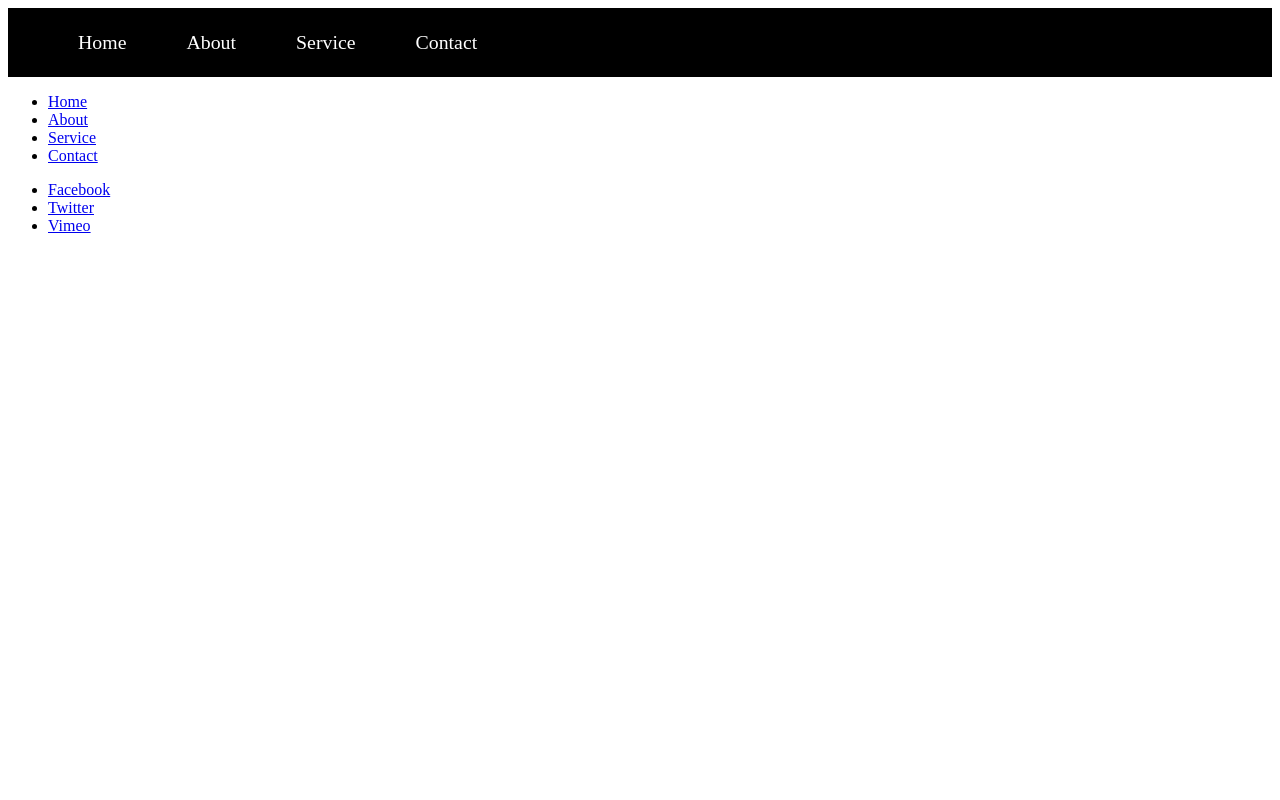
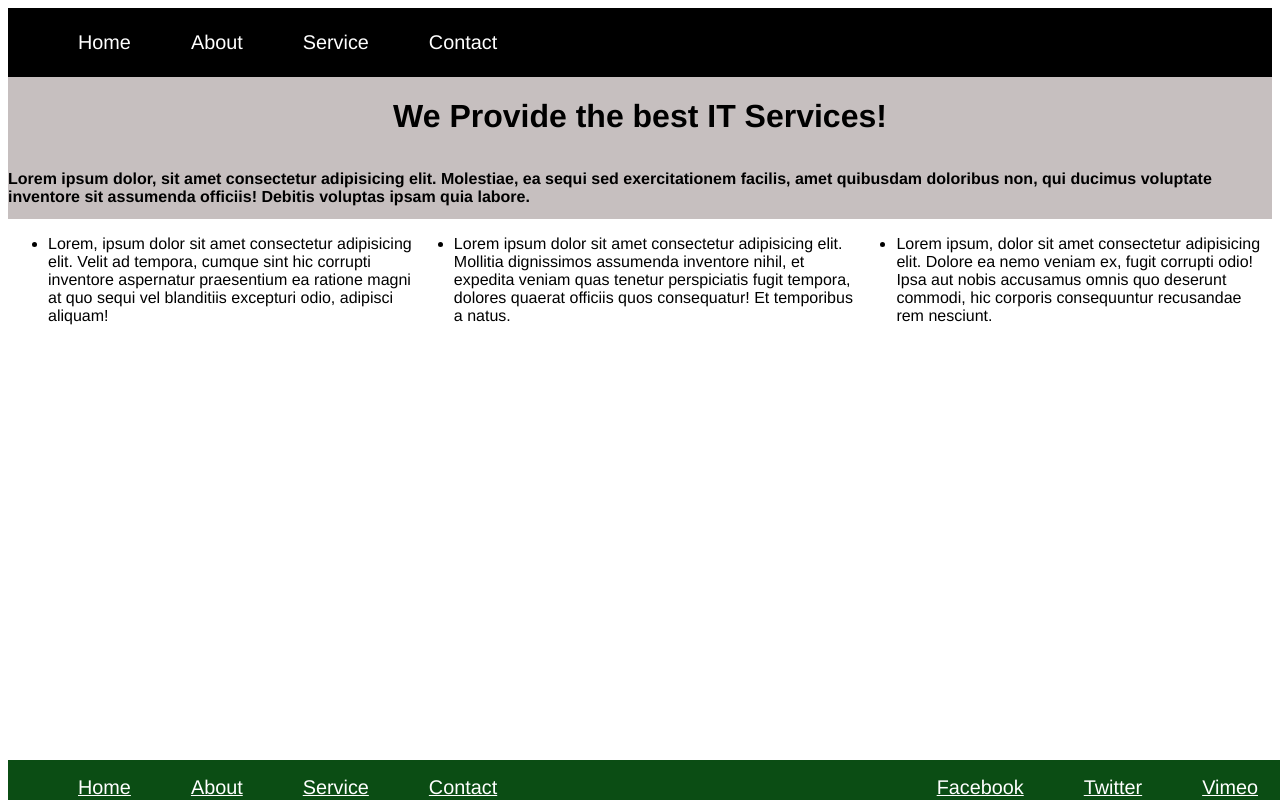
Before and after one commit to Rebekah818/css_assignment, a plain HTML site: page index.html in a window 1280 px wide. Drawn offline with Linux system fonts and the light colour scheme.

Commit message:
added hero and lists

```diff
--- a/index.css
+++ b/index.css
@@ -1,4 +1,7 @@
-
+body {
+    display: flexbox;
+    font-family: Helvetica, Arial, Helvetica, sans-serif;
+}
 
 /* style header */
 header {
@@ -14,7 +17,7 @@ header a {
 }
 
 header nav {
-margin: 7px 0;
+    margin: 7px 0;
 }
 
 header nav ul {
@@ -24,12 +27,82 @@ header nav ul {
     align-items: center;
     list-style: none;
 }
+
 header nav ul li {
     display: inline;
 }
+
 header nav ul li a {
     margin: 0 30px;
     font-weight: lighter;
     font-size: 1.55vw;
 
 }
+/* style Hero */
+hero {
+    background-size: cover;
+    background-position: center;
+    background-color:  #c6bfbf;
+    display: flex;
+    justify-content: center;
+    flex-wrap: wrap;
+
+
+}
+
+hero h1{
+    font-family: Helvetica, Arial, Helvetica, sans-serif;
+}
+
+hero h2 {
+    font-size: 16px;
+    font-style: normal;
+    font-family: Helvetica, Arial, Helvetica, sans-serif;
+}
+/* style lists */
+section {
+    display: flex;
+    justify-content: space-between;
+}
+
+/* style footer */
+#footer {
+    position: fixed;
+    display: flex;
+    bottom: 0;
+    width: 100%;
+    /* Height of the footer*/
+    height: 40px;
+
+}
+
+footer {
+    background: #0b4d14;
+    width: 100%;
+    display: flex;
+    flex-wrap: wrap;
+    justify-content: space-between;
+    list-style: none;
+
+
+}
+
+footer ul {
+    display: flex;
+    flex-wrap: wrap;
+    list-style: none;
+
+
+}
+
+footer ul li {
+    display: inline;
+
+}
+
+footer ul li a {
+    margin: 30px;
+    font-weight: lighter;
+    font-size: 1.55vw;
+    color: white;
+}
--- a/index.html
+++ b/index.html
@@ -28,22 +28,47 @@
             </ul>
         </nav>
     </header>
+    <hero>
+        <h1>We Provide the best IT Services! </h1>
+        <h2>
+            Lorem ipsum dolor, sit amet consectetur adipisicing elit. Molestiae, ea sequi sed exercitationem facilis, amet quibusdam doloribus non, qui ducimus voluptate inventore sit assumenda officiis! Debitis voluptas ipsam quia labore.
+        </h2>
+
+    </hero>
     <section>
-        <list>
-
-        </list>
-        <list>
-
-        </list>
-        <list>
-
-        </list>
+        <div class="col-1">
+            <ul>
+                <li>
+                    <p>Lorem, ipsum dolor sit amet consectetur adipisicing elit. Velit ad tempora, cumque sint hic
+                        corrupti inventore aspernatur praesentium ea ratione magni at quo sequi vel blanditiis excepturi
+                        odio, adipisci aliquam!</p>
+                </li>
+            </ul>
+        </div>
+        <div class="col-2">
+            <ul>
+                <li>
+                    <p>Lorem ipsum dolor sit amet consectetur adipisicing elit. Mollitia dignissimos assumenda inventore
+                        nihil, et expedita veniam quas tenetur perspiciatis fugit tempora, dolores quaerat officiis quos
+                        consequatur! Et temporibus a natus.</p>
+                </li>
+            </ul>
+        </div>
+        <div class="col-3">
+            <ul>
+                <li>
+                    <p>Lorem ipsum, dolor sit amet consectetur adipisicing elit. Dolore ea nemo veniam ex, fugit
+                        corrupti odio! Ipsa aut nobis accusamus omnis quo deserunt commodi, hic corporis consequuntur
+                        recusandae rem nesciunt.</p>
+                </li>
+            </ul>
+        </div>
     </section>
-<footer>
+    <!-- Footer section -->
+    <footer id="footer">
+        <div>
             <ul>
-        <!-- list item element -->
                 <li>
-            <!-- anchor element -->
                     <a href="#home">Home</a>
                 </li>
                 <li>
@@ -56,8 +81,10 @@
                     <a href="#contact">Contact</a>
                 </li>
             </ul>
+        </div>
+        <div>
             <ul>
-        <!-- Social Media section -->
+                <!-- Social Media  -->
                 <li>
                     <a href="#facebook">Facebook</a>
                 </li>
@@ -69,5 +96,6 @@
                 </li>
 
             </ul>
+        </div>
     </footer>
 </body>
```
Lines whose indentation alone changed are shown as unchanged.
